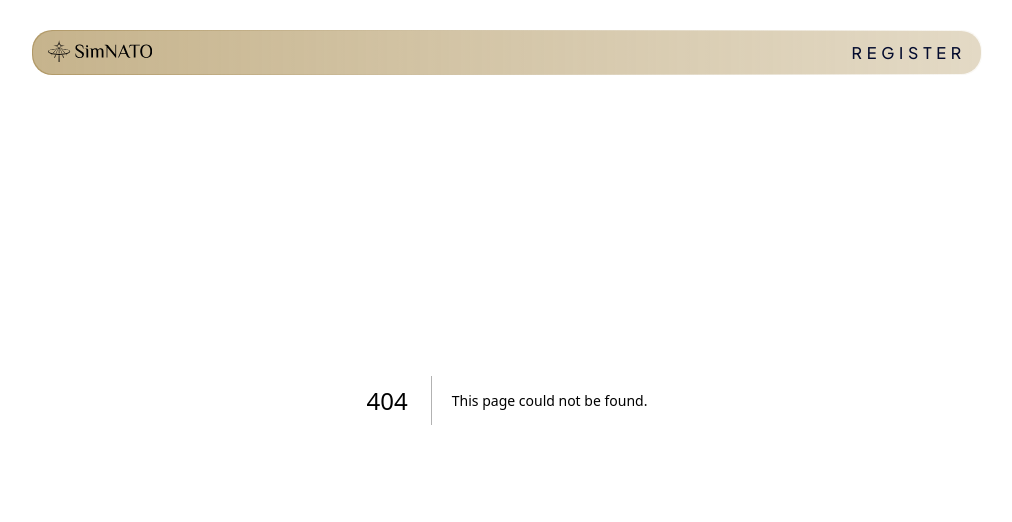
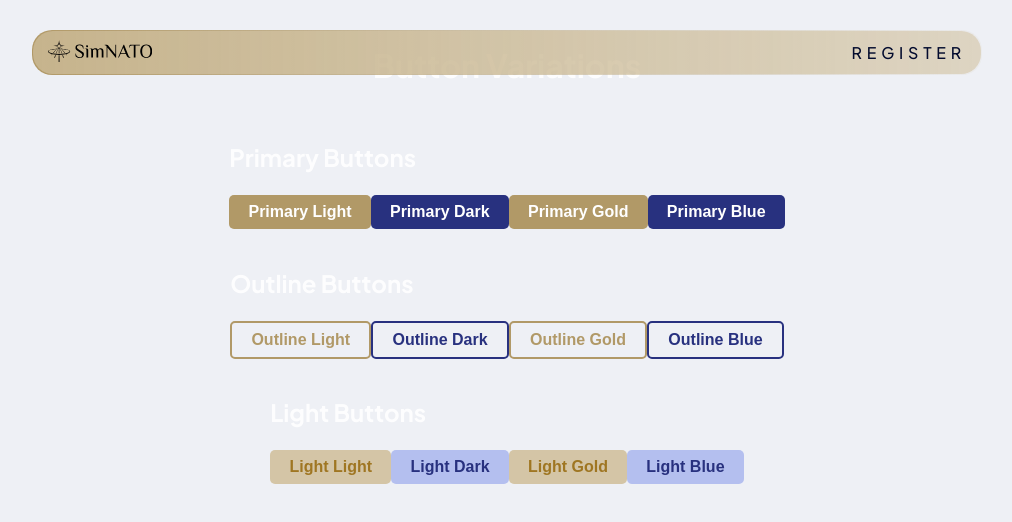
Before and after one commit to oklex/simnato-site, a Next.js app: page /branding in a window 1280 px wide. Before the commit this address had no page. Shown: the top 522 px of the page, without its empty margins (133-1145 px from the left). Built offline with nearby package versions, Linux system fonts and the light colour scheme.

Commit message:
added new button component

```diff
--- a/package.json
+++ b/package.json
@@ -6,6 +6,7 @@
     "start": "next start"
   },
   "dependencies": {
+    "@headlessui/react": "^2.1.9",
     "next": "latest",
     "polished": "^4.3.1",
     "react": "^18.2.0",
--- /dev/null
+++ b/src/pages/branding.tsx
@@ -0,0 +1,67 @@
+import React from 'react';
+import styled from 'styled-components';
+import { Section, Button } from '../ui-library';
+
+const BrandingPage = () => {
+	return (
+		<PageWrapper>
+			<h1>Button Variations</h1>
+			<Section>
+				<h2>Primary Buttons</h2>
+				<Button mode="light" variant="primary">
+					Primary Light
+				</Button>
+				<Button mode="dark" variant="primary">
+					Primary Dark
+				</Button>
+				<Button mode="gold" variant="primary">
+					Primary Gold
+				</Button>
+				<Button mode="blue" variant="primary">
+					Primary Blue
+				</Button>
+			</Section>
+
+			<Section>
+				<h2>Outline Buttons</h2>
+				<Button mode="light" variant="outline">
+					Outline Light
+				</Button>
+				<Button mode="dark" variant="outline">
+					Outline Dark
+				</Button>
+				<Button mode="gold" variant="outline">
+					Outline Gold
+				</Button>
+				<Button mode="blue" variant="outline">
+					Outline Blue
+				</Button>
+			</Section>
+
+			<Section>
+				<h2>Light Buttons</h2>
+				<Button mode="light" variant="light">
+					Light Light
+				</Button>
+				<Button mode="dark" variant="light">
+					Light Dark
+				</Button>
+				<Button mode="gold" variant="light">
+					Light Gold
+				</Button>
+				<Button mode="blue" variant="light">
+					Light Blue
+				</Button>
+			</Section>
+		</PageWrapper>
+	);
+};
+
+const PageWrapper = styled.div`
+	display: flex;
+	flex-direction: column;
+	align-items: center;
+	padding: 20px;
+`;
+
+export default BrandingPage;
--- a/src/pages/index.tsx
+++ b/src/pages/index.tsx
@@ -10,6 +10,7 @@ export default function Home() {
 			<RegistrationInfo>
 				<RegistrationInfoSlice />
 			</RegistrationInfo>
+
 		</div>
 	);
 }
--- /dev/null
+++ b/src/ui-library/Button.tsx
@@ -0,0 +1,103 @@
+import React from 'react';
+import Link from 'next/link';
+import styled, { css } from 'styled-components';
+import { MODES, PALETTE } from '../theme';
+
+type ButtonProps = {
+	children: React.ReactNode;
+	mode: MODES;
+	variant: 'primary' | 'outline' | 'light';
+	href?: string;
+	onClick?: (e: any) => void;
+};
+
+export const Button: React.FC<ButtonProps> = ({
+	children,
+	mode,
+	variant = 'light',
+	href,
+	onClick,
+}) => {
+	if (href) {
+		return (
+			<Link href={href} passHref>
+				<StyledButton mode={mode} variant={variant} as="a">
+					{children}
+				</StyledButton>
+			</Link>
+		);
+	}
+
+	return (
+		<StyledButton mode={mode} variant={variant} onClick={onClick}>
+			{children}
+		</StyledButton>
+	);
+};
+
+const StyledButton = styled.button<{
+	mode: MODES;
+	variant: 'primary' | 'outline' | 'light';
+}>`
+	padding: 0.5rem 1.2rem;
+	border-radius: 5px;
+	font-size: 1rem;
+	font-weight: bold;
+	cursor: pointer;
+	transition: all 0.15s ease-in-out;
+	display: inline-block;
+
+	${(props) => {
+		switch (props.variant) {
+			case 'primary':
+				return css`
+					background-color: ${props.mode === 'light' || props.mode === 'gold'
+						? PALETTE.gold.main
+						: PALETTE.blue.main};
+					color: ${PALETTE.mono.near_white};
+					border: none;
+
+					&:hover {
+						background-color: ${props.mode === 'light' || props.mode === 'gold'
+							? PALETTE.gold.dark
+							: PALETTE.blue.dark};
+					}
+				`;
+			case 'outline':
+				return css`
+					background-color: transparent;
+					color: ${props.mode === 'light' || props.mode === 'gold'
+						? PALETTE.gold.main
+						: PALETTE.blue.main};
+					border: 2px solid
+						${props.mode === 'light' || props.mode === 'gold'
+							? PALETTE.gold.main
+							: PALETTE.blue.main};
+
+					&:hover {
+						background-color: ${props.mode === 'light' || props.mode === 'gold'
+							? PALETTE.gold.main
+							: PALETTE.blue.main};
+						color: ${PALETTE.mono.near_white};
+					}
+				`;
+			case 'light':
+				return css`
+					background-color: ${props.mode === 'light' || props.mode === 'gold'
+						? PALETTE.gold.light
+						: PALETTE.blue.light};
+					color: ${props.mode === 'light' || props.mode === 'gold'
+						? PALETTE.gold.dark
+						: PALETTE.blue.main};
+					border: none;
+
+					&:hover {
+						background-color: ${props.mode === 'light' || props.mode === 'gold'
+							? PALETTE.gold.main
+							: PALETTE.blue.main};
+						color: ${PALETTE.mono.near_white};
+					}
+				`;
+		}
+	}}
+`;
```
Also changed, not shown: src/ui-library/index.tsx (+8 -7 lines), 1 other file (tests, documents, lock files or other folders).
